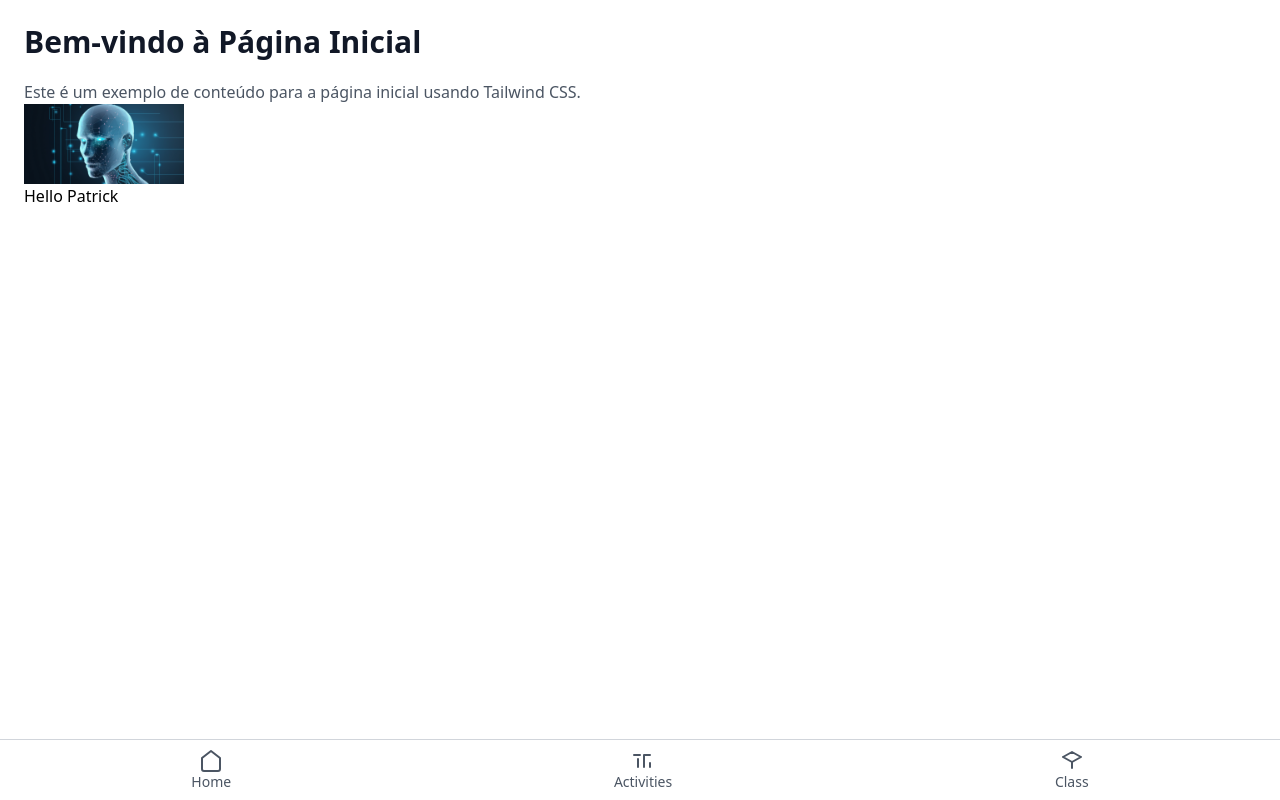
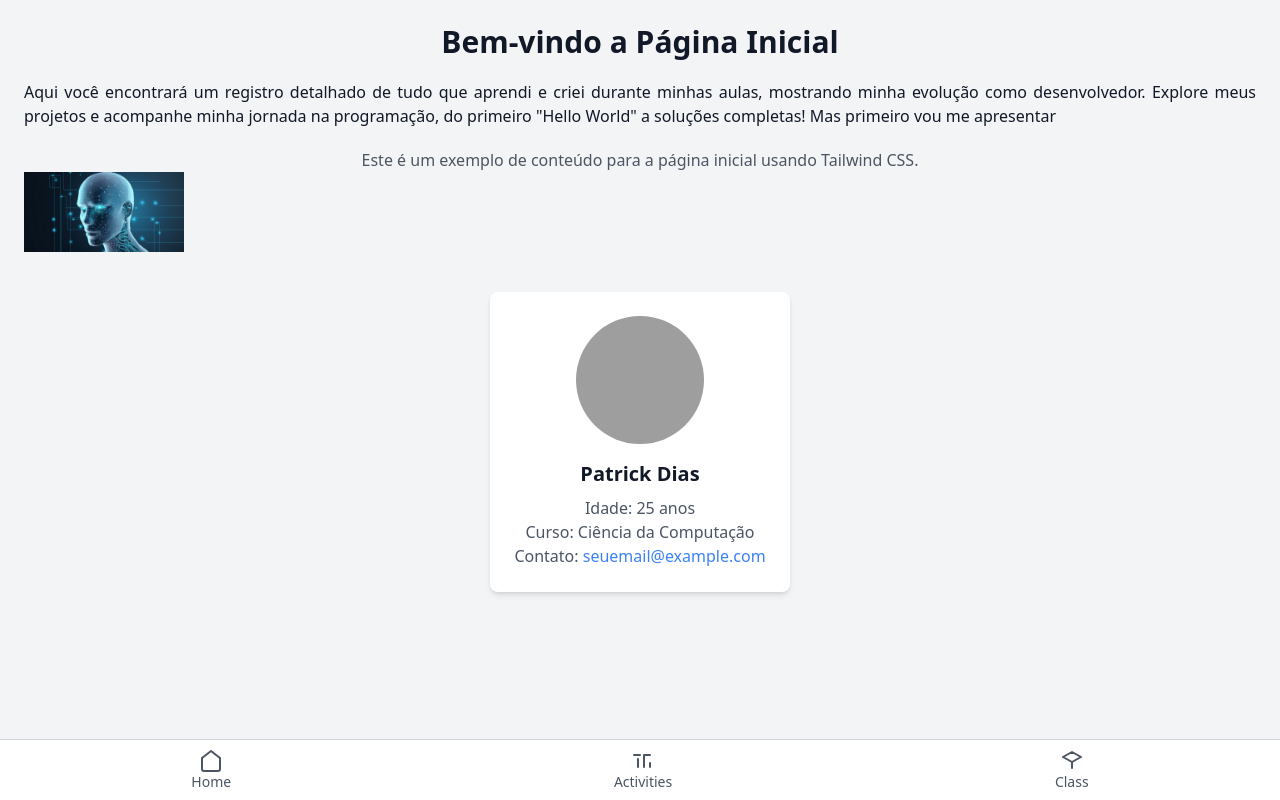
Before and after one commit to Patrick510/portfolio_python, a Flask app: page / in a window 1280 px wide. Run offline with Flask 3, Linux system fonts and the light colour scheme; some libraries are stand-ins or nearby versions; grey boxes are pictures that could not be loaded.

Commit message:
update routes and templates for improved navigation and content presentation

```diff
--- a/app/routes.py
+++ b/app/routes.py
@@ -1,7 +1,7 @@
 from app import app
 from flask import render_template
 
-nome = 'Patrick'
+nome = 'Patrick Dias'
 
 @app.route('/')
 @app.route('/index')
@@ -9,7 +9,12 @@ def index():
     title = "Portfólio"
     return render_template('index.html', title=title, nome=nome)
 
-@app.route('/contato')
+@app.route('/activity')
 def contato():
-    title = "Contato"
-    return render_template('contato.html', title=title, nome=nome)
+    title = "Atividades"
+    return render_template('activities.html', title=title, nome=nome)
+
+@app.route('/class')
+def class_page():
+    title = "Aulas"
+    return render_template('class.html', title=title, nome=nome)
--- a/app/templates/base.html
+++ b/app/templates/base.html
@@ -10,7 +10,7 @@
 </head>
 
 <body class="h-screen flex flex-col bg-gray-100">
-  <main class="flex-1 p-6 pb-20 bg-white">
+  <main class="flex-1 p-6 pb-20 bg-gray-100">
     {% block content %}
     {% endblock %}
   </main>
@@ -18,7 +18,7 @@
   <nav class="fixed bottom-0 w-full bg-white border-t border-gray-300">
     <ul class="flex justify-around items-center py-2">
       <li class="flex flex-col items-center">
-        <a href="#" class="text-gray-600 hover:text-blue-500 flex flex-col items-center">
+        <a href="/index" class="text-gray-600 hover:text-green-500 flex flex-col items-center">
           <svg xmlns="http://www.w3.org/2000/svg" class="h-6 w-6" fill="none" viewBox="0 0 24 24" stroke="currentColor">
             <path stroke-linecap="round" stroke-linejoin="round" stroke-width="2" d="M3 10l9-7 9 7v11a2 2 0 01-2 2H5a2 2 0 01-2-2V10z" />
           </svg>
@@ -27,7 +27,7 @@
       </li>
 
       <li class="flex flex-col items-center">
-        <a href="#" class="text-gray-600 hover:text-blue-500 flex flex-col items-center">
+        <a href="/activity" class="text-gray-600 hover:text-green-500 flex flex-col items-center">
           <svg xmlns="http://www.w3.org/2000/svg" class="h-6 w-6" fill="none" viewBox="0 0 24 24" stroke="currentColor">
             <path stroke-linecap="round" stroke-linejoin="round" stroke-width="2" d="M3 7h6m4 0h6m-6 0v12m-6 0v-8m12 8v-4" />
           </svg>
@@ -36,7 +36,7 @@
       </li>
 
       <li class="flex flex-col items-center">
-        <a href="#" class="text-gray-600 hover:text-blue-500 flex flex-col items-center">
+        <a href="/class" class="text-gray-600 hover:text-green-500 flex flex-col items-center">
           <svg xmlns="http://www.w3.org/2000/svg" class="h-6 w-6" fill="none" viewBox="0 0 24 24" stroke="currentColor">
             <path stroke-linecap="round" stroke-linejoin="round" stroke-width="2" d="M12 14l9-5-9-5-9 5 9 5zm0 0v6m0-6L3 9m9 5l9-5" />
           </svg>
--- /dev/null
+++ b/app/templates/class.html
@@ -0,0 +1,5 @@
+{% extends 'base.html' %}
+
+{% block content %}
+<h2>Aula 30/10/2024 - {{nome}}</h2>
+{% endblock %}
--- a/app/templates/index.html
+++ b/app/templates/index.html
@@ -1,10 +1,22 @@
 {% extends 'base.html' %}
 
 {% block content %}
-<h1 class="text-3xl font-semibold text-gray-900">Bem-vindo à Página Inicial</h1>
-<p class="mt-5 text-gray-600">Este é um exemplo de conteúdo para a página inicial usando Tailwind CSS.</p>
+<h1 class="text-3xl font-semibold text-gray-900 text-center">Bem-vindo a Página Inicial</h1>
+<h3 class="text-gray-900 mt-5 text-justify">Aqui você encontrará um registro detalhado de tudo que aprendi e criei durante minhas aulas, mostrando minha evolução como desenvolvedor. Explore meus projetos e acompanhe minha jornada na programação, do primeiro "Hello World" a soluções completas! Mas primeiro vou me apresentar</h3>
+<p class="mt-5 text-gray-600 text-center">Este é um exemplo de conteúdo para a página inicial usando Tailwind CSS.</p>
 <div style="width: 10rem;">
   <img class="imgquad" src="{{url_for('static', filename='imagem1.png')}}">
 </div>
-<h2>Hello {{nome}}</h2>
+
+<div class="flex justify-center mt-10">
+  <div class="bg-white shadow-md rounded-lg p-6 max-w-sm">
+    <img class="w-32 h-32 rounded-full mx-auto" src="{{url_for('static', filename='sua_foto.jpg')}}" alt="Sua Foto">
+    <div class="text-center mt-4">
+      <h2 class="text-xl font-semibold text-gray-900">{{nome}}</h2>
+      <p class="text-gray-600 mt-2">Idade: 25 anos</p>
+      <p class="text-gray-600">Curso: Ciência da Computação</p>
+      <p class="text-gray-600">Contato: <a href="mailto:seuemail@example.com" class="text-blue-500">seuemail@example.com</a></p>
+    </div>
+  </div>
+</div>
 {% endblock %}
```
Also changed, not shown: app/templates/activities.html (renamed from app/templates/contato.html).
